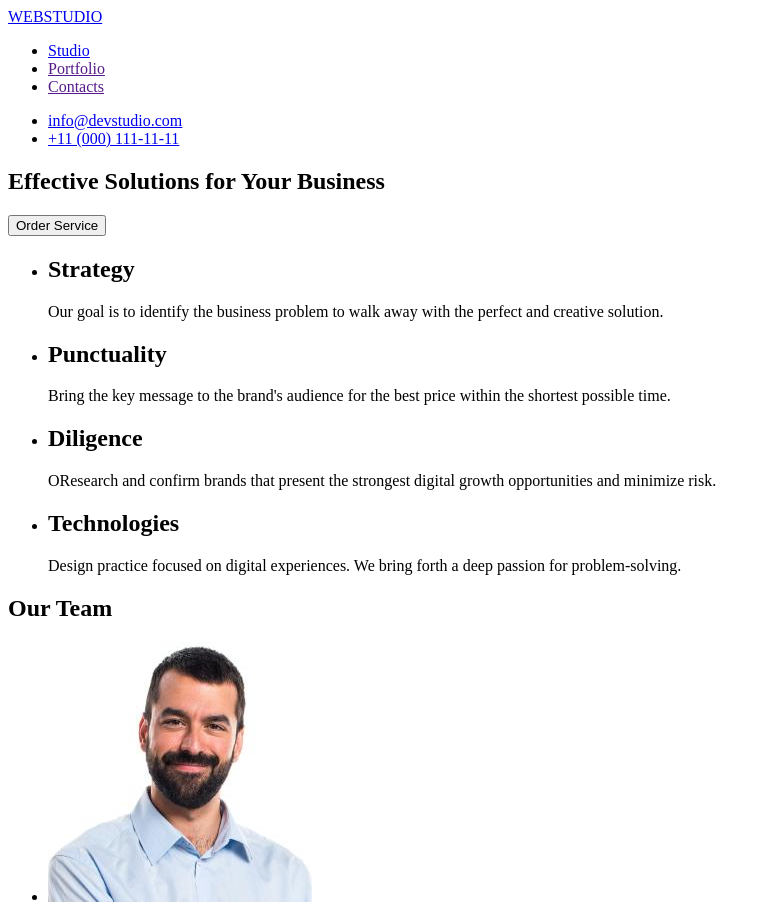
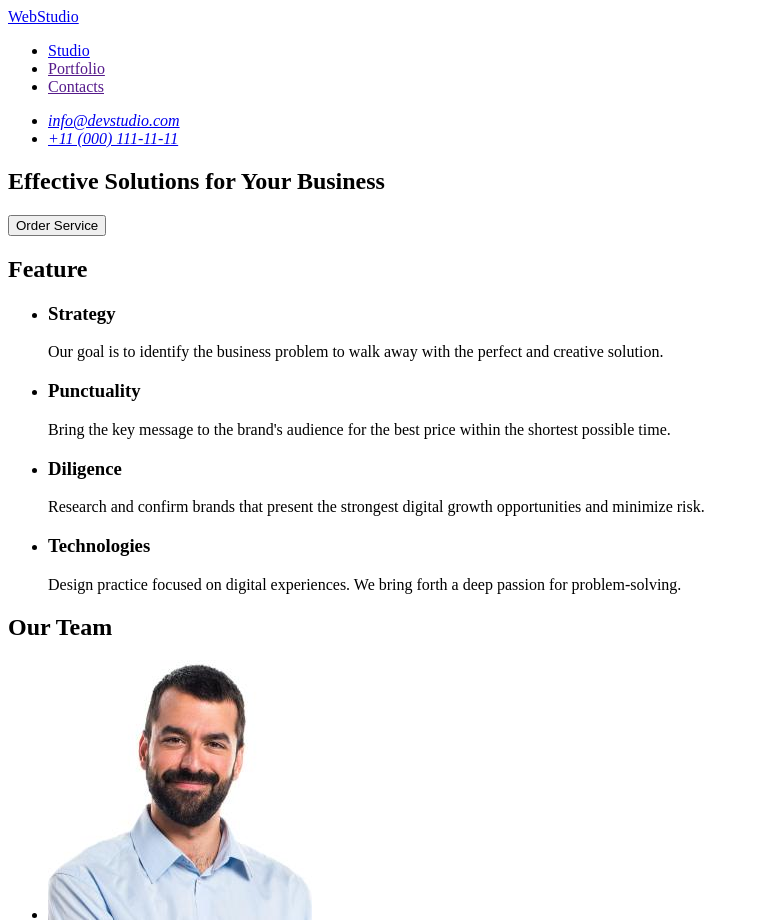
Before and after one commit to SergMarkus/goit-markup-hw-01, a plain HTML site: page index.html in a window 1280 px wide. Shown: the top 920 px of the page, without its empty margins (0-766 px from the left). Drawn offline with Linux system fonts and the light colour scheme.

Commit message:
Update index.html
- add point to logo address
- add <address> to header
- add h2 and h3 to seccton 2

```diff
--- a/index.html
+++ b/index.html
@@ -9,7 +9,7 @@
     <!--header-->
     <header>
       <nav>
-        <a href="/index.html">WEBSTUDIO</a>
+        <a href="./index.html">WebStudio</a>
         <ul>
           <li>
             <a href="/index.html">Studio</a>
@@ -22,6 +22,7 @@
           </li>
         </ul>
       </nav>
+      <address>
         <ul>
           <li>
             <a href="mailto:info@devstudio.com">info@devstudio.com</a>
@@ -30,6 +31,7 @@
             <a href="tel:+110001111111">+11 (000) 111-11-11</a>
           </li>
         </ul>
+      </address>
     </header>
     <main>
       <!--Hero-->
@@ -39,30 +41,31 @@
       </section>
       <!--Feature-->
       <section class="sec-feature">
+        <h2>Feature</h2>
         <ul>
           <li>
-            <h2>Strategy</h2>
+            <h3>Strategy</h3>
             <p>
               Our goal is to identify the business problem to walk away with the
               perfect and creative solution.
             </p>
           </li>
           <li>
-            <h2>Punctuality</h2>
+            <h3>Punctuality</h3>
             <p>
               Bring the key message to the brand's audience for the best price
               within the shortest possible time.
             </p>
           </li>
           <li>
-            <h2>Diligence</h2>
+            <h3>Diligence</h3>
             <p>
-              OResearch and confirm brands that present the strongest digital
+              Research and confirm brands that present the strongest digital
               growth opportunities and minimize risk.
             </p>
           </li>
           <li>
-            <h2>Technologies</h2>
+            <h3>Technologies</h3>
             <p>
               Design practice focused on digital experiences. We bring forth a
               deep passion for problem-solving.
@@ -115,7 +118,7 @@
     </main>
     <!--Footer-->
     <footer>
-      <a href="/index.html">WEBSTUDIO</a>
+      <a href="./index.html">WebStudio</a>
       <p>
         Increase the flow of customers and sales for your business with digital
         marketing & growth solutions.
```
Lines whose indentation alone changed are shown as unchanged.
